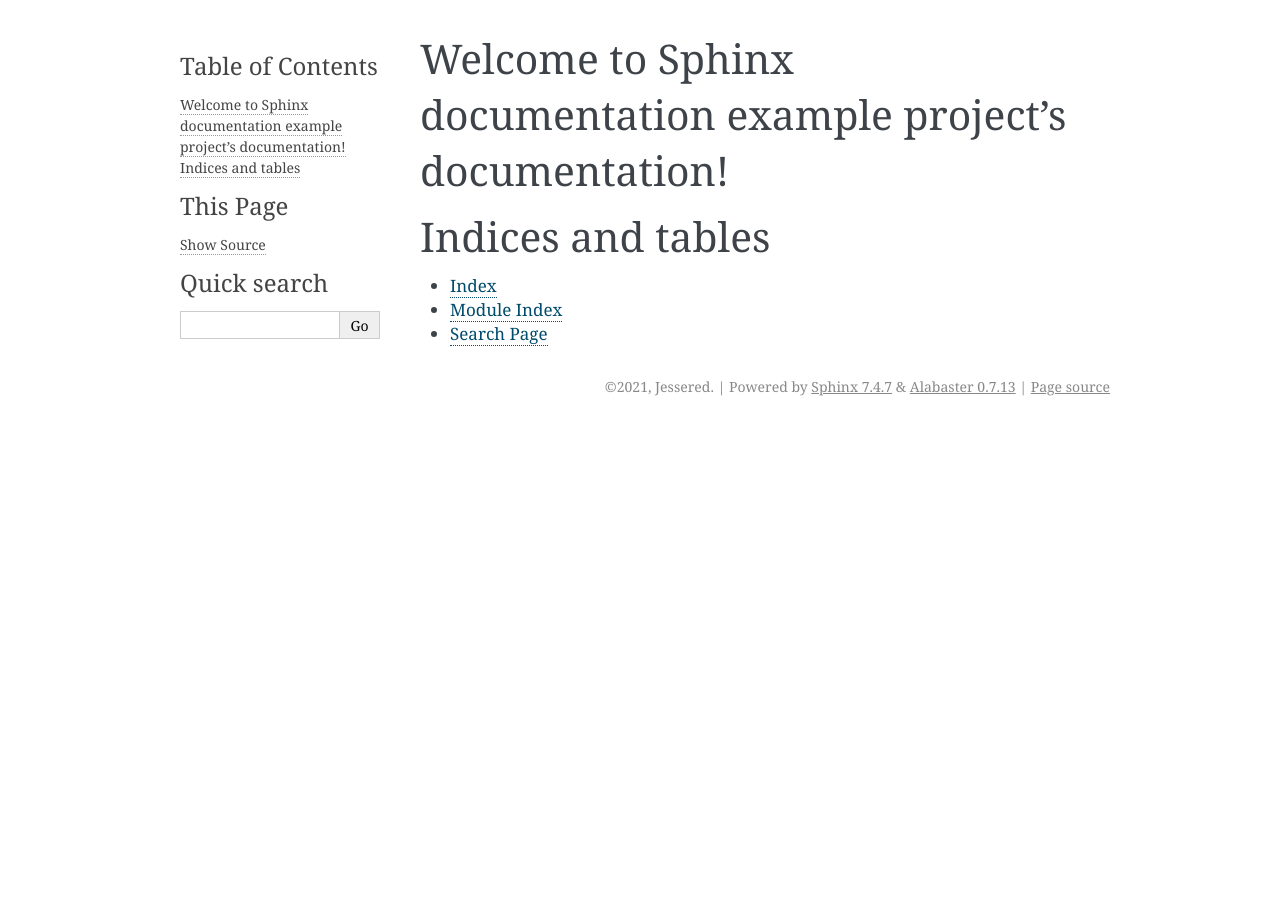
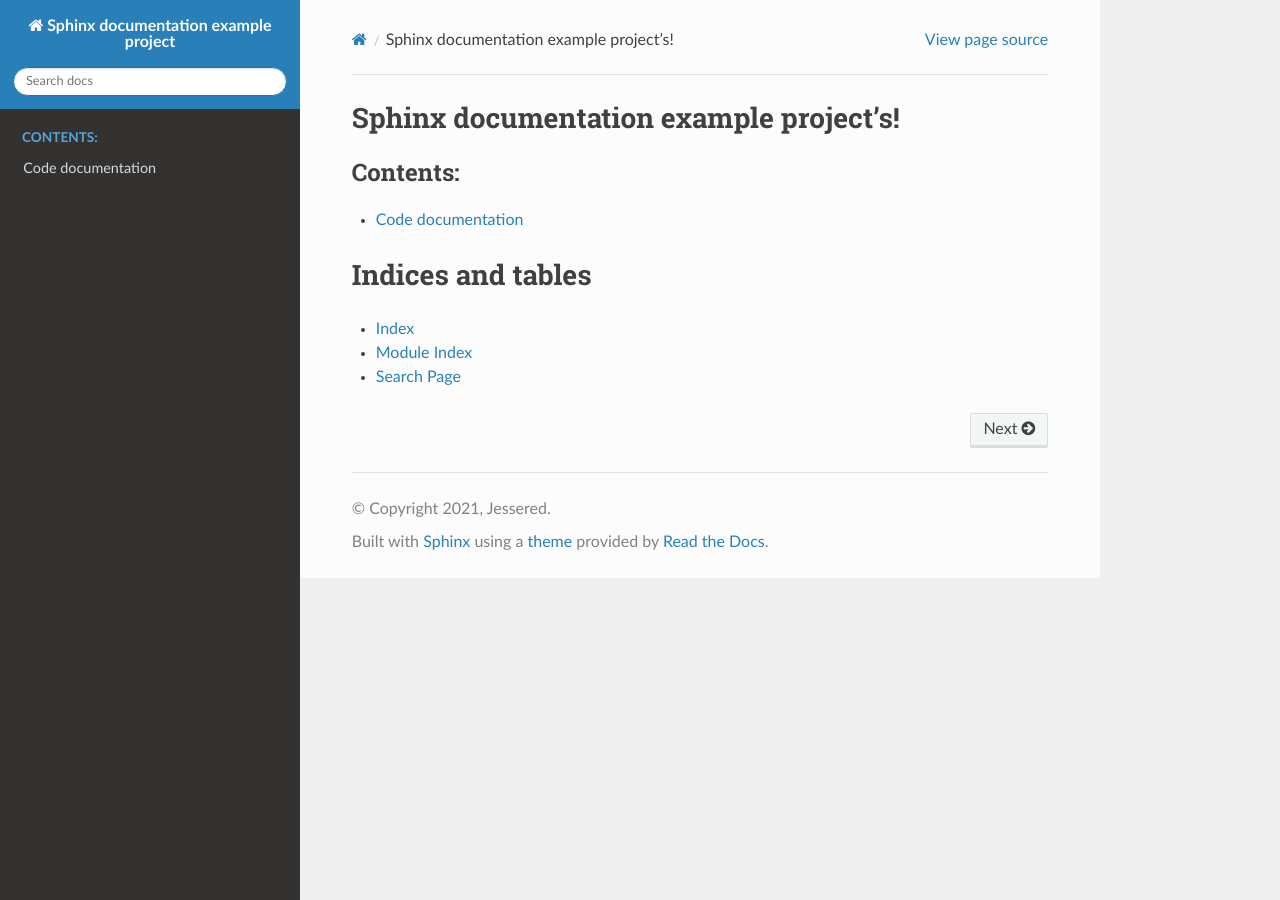
Before and after one commit to JesseRed/sphinx-python-doc-example, a Sphinx documentation site: the page built from sphinx/index.rst, in a window 1280 px wide. Built offline with Sphinx 7.4.7 and the Read the Docs theme 2.0.0, drawn with Linux system fonts in a browser that asks for light colours.

Commit message:
documentation created

```diff
--- /dev/null
+++ b/sphinx/code.rst
@@ -0,0 +1,5 @@
+Code documentation
+==================
+
+.. automodule:: example1
+    :members:
--- a/sphinx/conf.py
+++ b/sphinx/conf.py
@@ -10,9 +10,9 @@
 # add these directories to sys.path here. If the directory is relative to the
 # documentation root, use os.path.abspath to make it absolute, like shown here.
 #
-# import os
-# import sys
-# sys.path.insert(0, os.path.abspath('.'))
+import os
+import sys
+sys.path.insert(0, os.path.abspath('../'))
 
 
 # -- Project information -----------------------------------------------------
@@ -33,6 +33,7 @@
 extensions = [
     'sphinx.ext.autodoc',
     'sphinx.ext.githubpages',
+    'sphinx_rtd_theme'
 ]
 
 # Add any paths that contain templates here, relative to this directory.
@@ -49,7 +50,7 @@
 # The theme to use for HTML and HTML Help pages.  See the documentation for
 # a list of builtin themes.
 #
-html_theme = 'alabaster'
+html_theme = 'sphinx_rtd_theme'
 
 # Add any paths that contain custom static files (such as style sheets) here,
 # relative to this directory. They are copied after the builtin static files,
--- a/sphinx/index.rst
+++ b/sphinx/index.rst
@@ -3,13 +3,14 @@
    You can adapt this file completely to your liking, but it should at least
    contain the root `toctree` directive.
 
-Welcome to Sphinx documentation example project's documentation!
+Sphinx documentation example project's!
 ================================================================
 
 .. toctree::
    :maxdepth: 2
    :caption: Contents:
 
+   code
 
 
 Indices and tables
```
